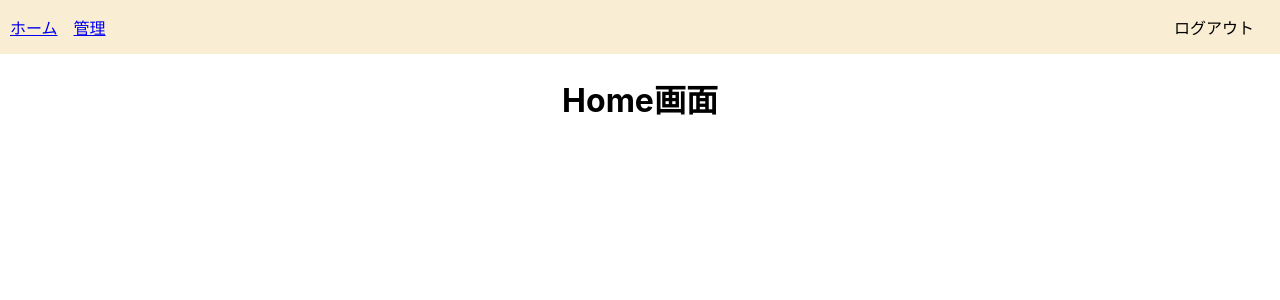
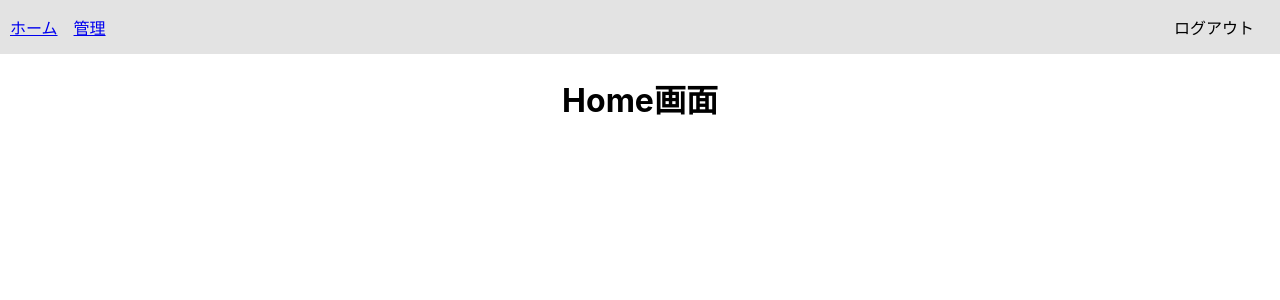
Before and after one commit to TakaShinoda/schedule, a React (Create React App) app: page / in a window 1280 px wide. Shown: the top 300 px of the page. Built offline with nearby package versions, Linux system fonts and the light colour scheme.

Commit message:
Add title style

```diff
--- a/src/App.css
+++ b/src/App.css
@@ -1,5 +1,17 @@
 .App {
   text-align: center;
+}
+
+.title {
+  color: #7ebc59;
+}
+
+.min-width {
+  font-size: 30px;
+}
+
+.max-width h1 {
+  font-size: 135px;
 }
 
 li {
@@ -9,7 +21,7 @@ li {
 
 .navbar {
   list-style: none;
-  background-color: #f9eed3;
+  background-color: #E3E3E3;
   padding: 15px 10px;
   margin: 0;
 }
```
